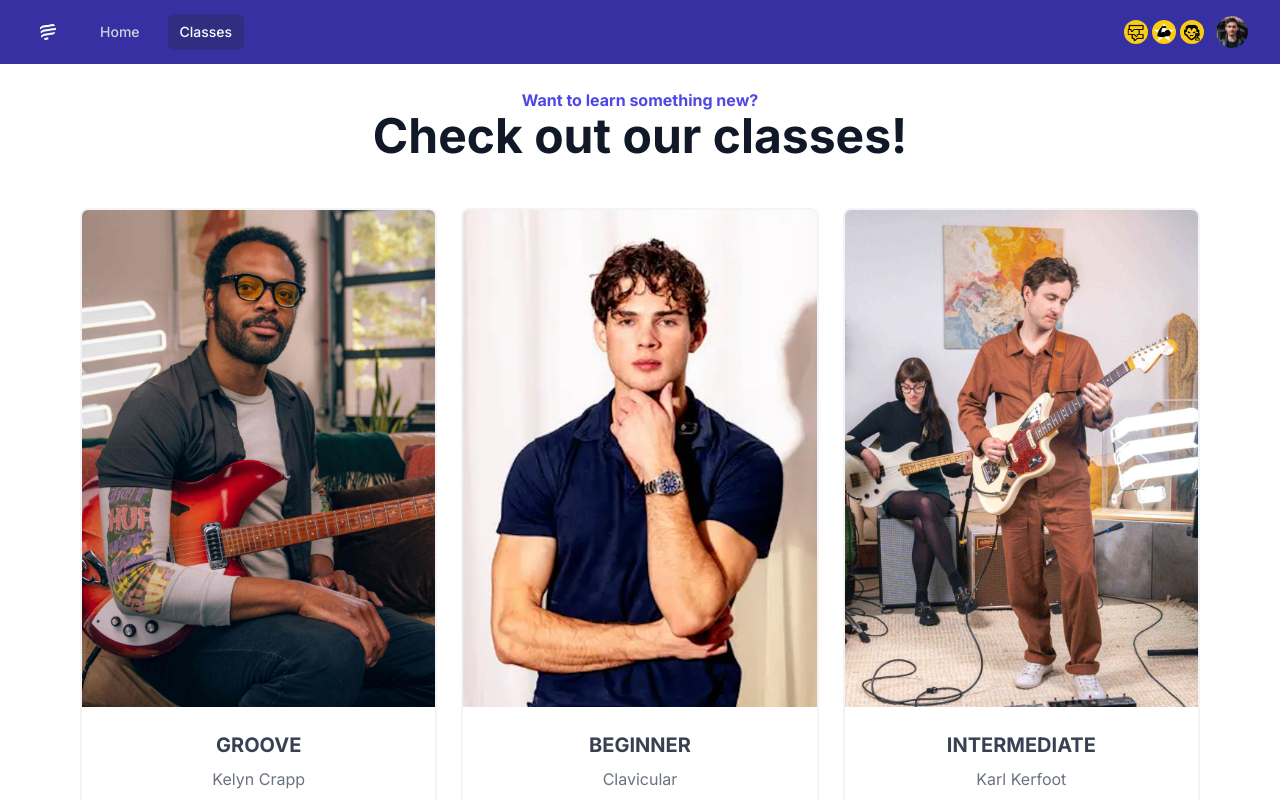
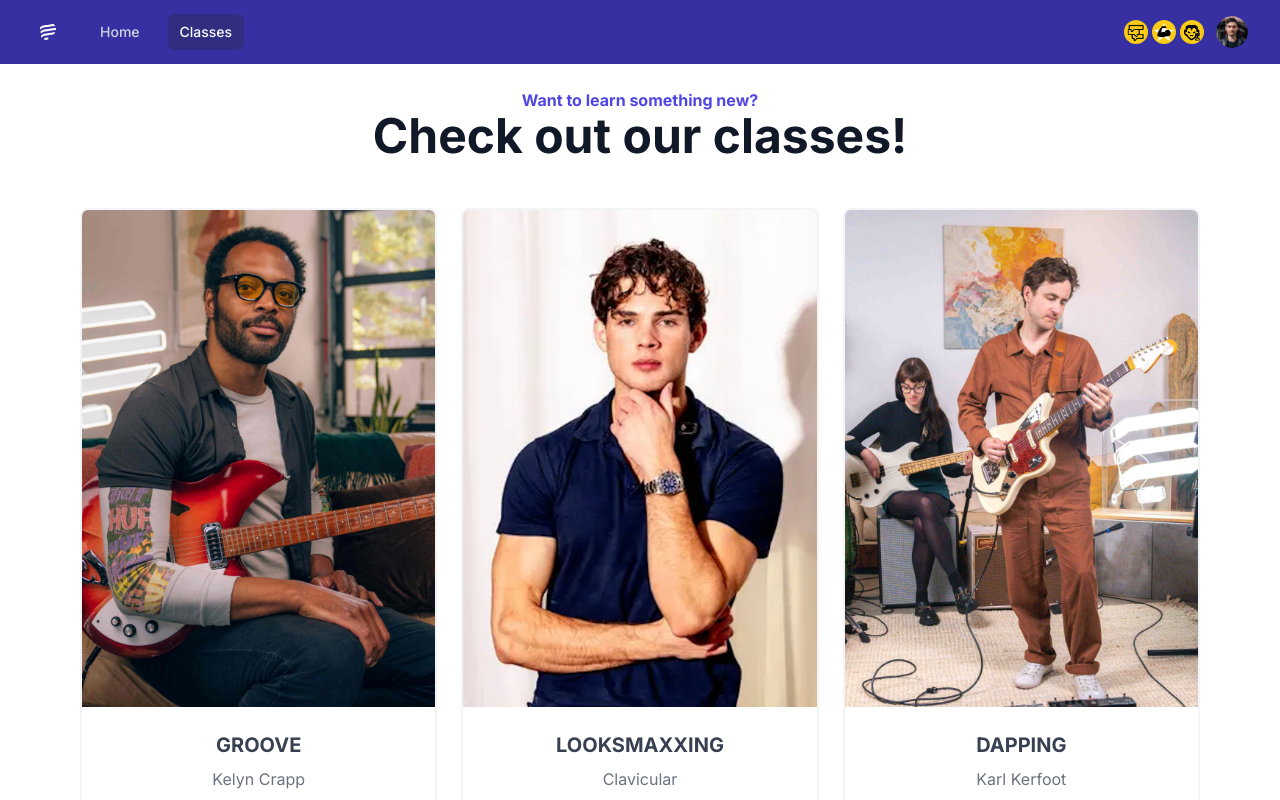
Before and after one commit to joelaul/pickupmusic, a Next.js app: page /classes in a window 1280 px wide. Shown: the top 800 px of the page. Built offline with nearby package versions, Linux system fonts and the light colour scheme.

Commit message:
update learning pathway titles

```diff
--- a/src/static/cards.ts
+++ b/src/static/cards.ts
@@ -13,7 +13,7 @@ export const CARDS: Card[] = [
     },
   },
   {
-    title: 'BEGINNER',
+    title: 'LOOKSMAXXING',
     subtitle: 'Clavicular',
     href: '/classes/todo',
     img: {
@@ -24,11 +24,11 @@ export const CARDS: Card[] = [
     },
   },
   {
-    title: 'INTERMEDIATE',
+    title: 'DAPPING',
     subtitle: 'Karl Kerfoot',
     href: '/classes/todo',
     img: {
-      alt: 'INTERMEDIATE by Karl Kerfoot',
+      alt: 'DAPPING by Karl Kerfoot',
       height: 960,
       width: 1350,
       src: '/cards/intermediate.png',
```
